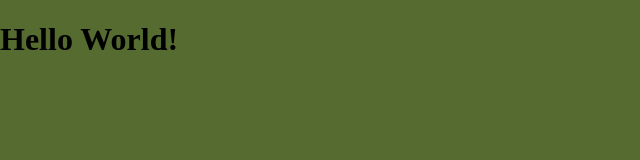
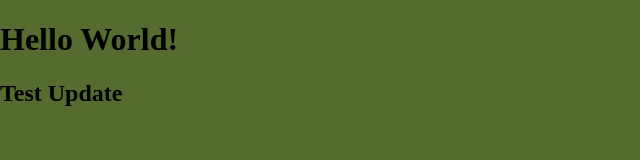
Before and after one commit to kvinothkumarkks/project-1, a plain HTML site: page index.html in a window 1280 px wide. Shown: the whole page, without its empty margins (0-640 px from the left). Drawn offline with Linux system fonts and the light colour scheme.

Commit message:
initial commit

```diff
--- a/index.html
+++ b/index.html
@@ -12,7 +12,7 @@
 </head>
 <body>
     <h1>Hello World!</h1>
-
+    <h2>Test Update</h2>
     <script src="script.js"></script>
 </body>
 </html>
```
